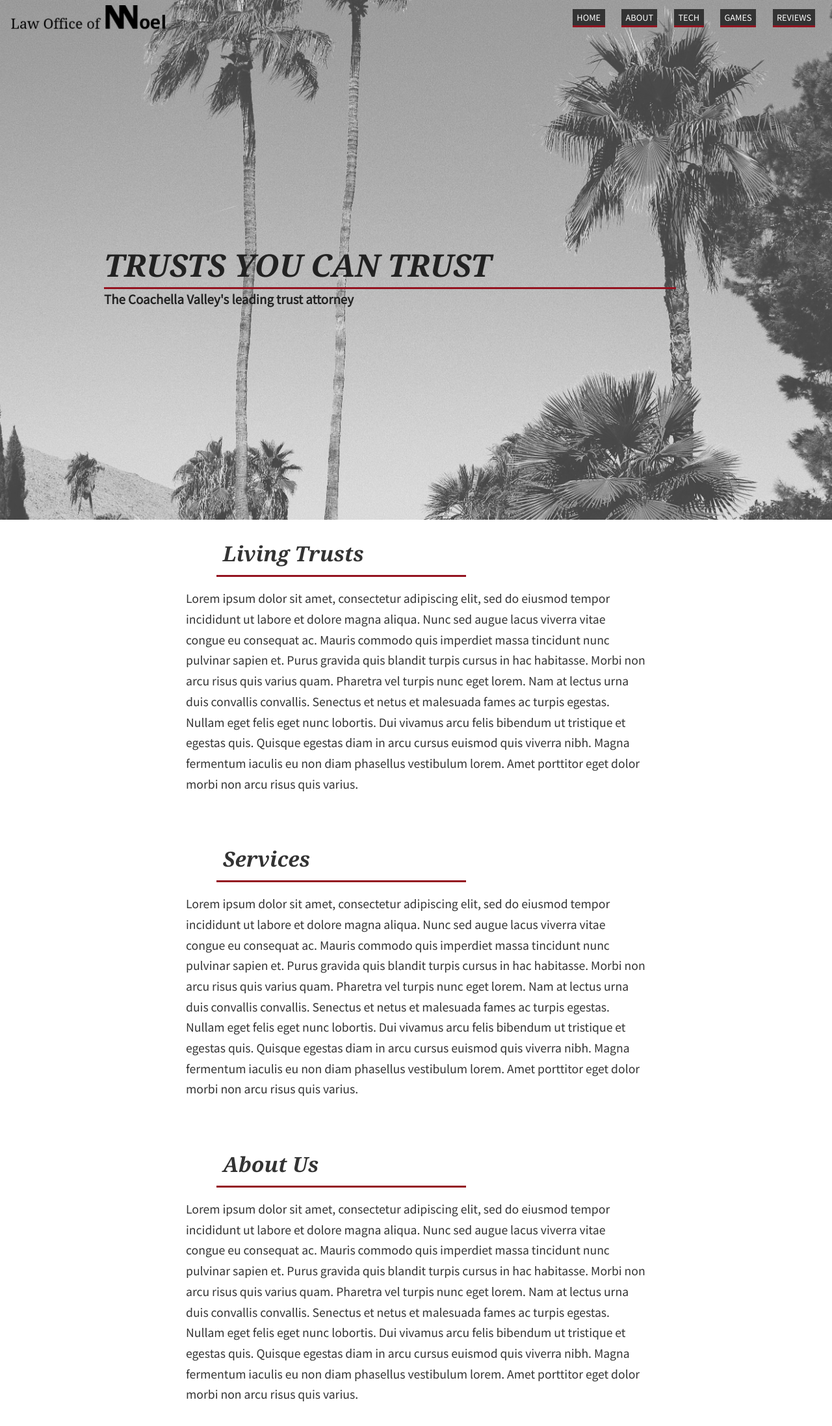
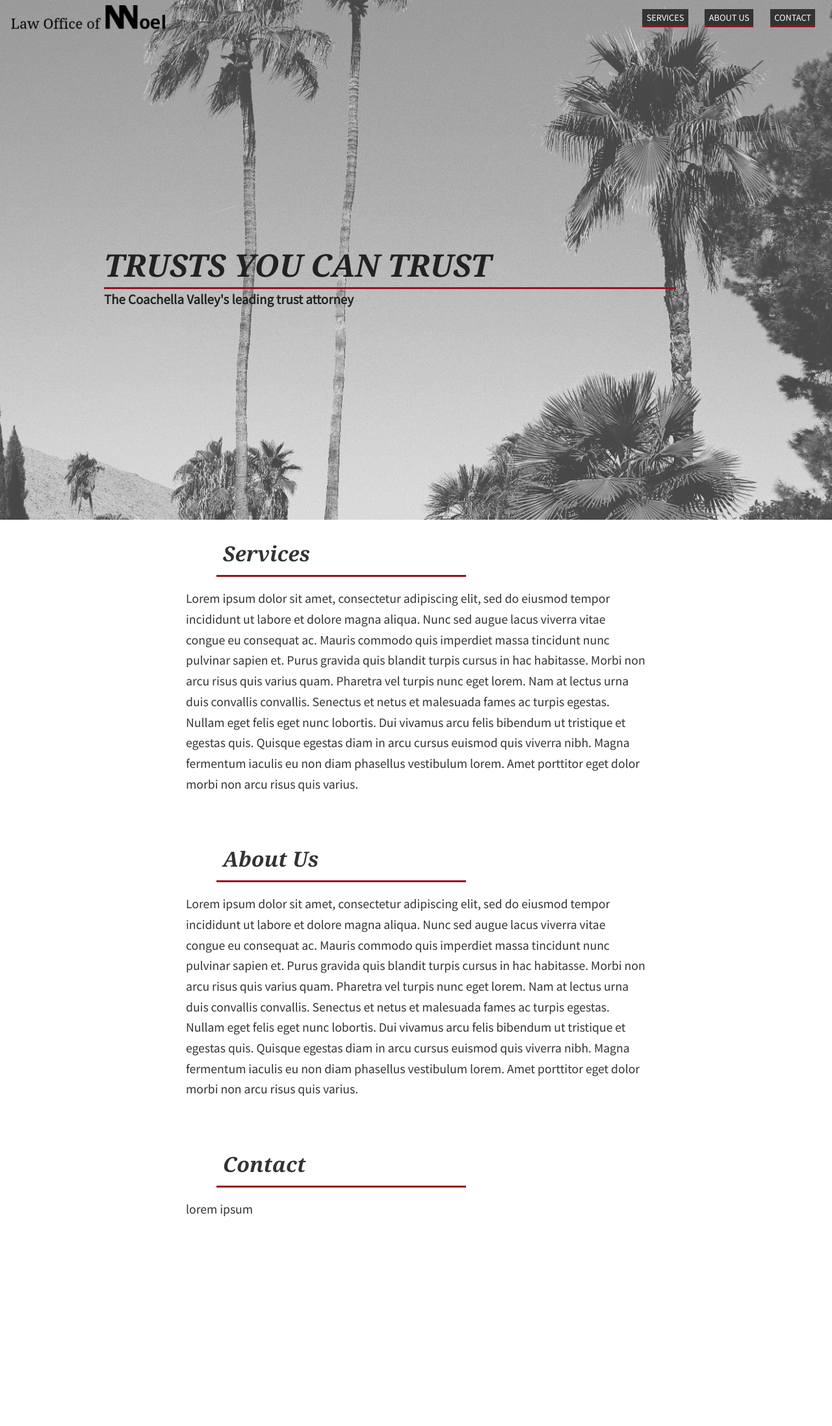
Before and after one commit to jsahlsa/noel_law, a plain HTML site: page index.html in a window 1280 px wide. Shown: the top 2195 px of the page at 65% size. After the commit the page ends 1924 px from the top, so only its background shows below. Drawn offline with nearby package versions, Linux system fonts and the light colour scheme.

Commit message:
Shortened menu

```diff
--- a/css/_hamnavbar.scss
+++ b/css/_hamnavbar.scss
@@ -40,9 +40,8 @@
   stroke: white;
 }
 .ham1.active .line {
-    stroke: white;
+  stroke: white;
 }
-
 #hamnav {
   width: 100%;
   display: flex;
@@ -142,8 +141,9 @@
   #hamitems { display: none; }
   #hamnav input:checked ~ #hamitems {
     display: block;
+    opacity: 95%;
     z-index: 98;
     background: $secondary-color;
-    height: 100vh;
+    height: 80vh;
   }
 }
--- a/index.html
+++ b/index.html
@@ -64,11 +64,9 @@
 
       <!-- [MENU ITEMS] -->
       <ul id="hamitems">
-        <li><a href="index.html">Home</a></li>
-        <li><a href="about.html">About</a></li>
-        <li><a href="tech.html">Tech</a></li>
-        <li><a href="games.html">Games</a></li>
-        <li><a href="reviews.html">Reviews</a></li>
+        <li><a href="#services">Services</a></li>
+        <li><a href="#about_us">About Us</a></li>
+        <li><a href="#contact">contact</a></li>
       </ul>
     </nav>
     <!-- Main call to action -->
@@ -78,32 +76,22 @@
     </div>
   </main>
   <div class="all items wrapper">
+
     <div class="page wrapper">
-      <section class="two" id="Living Trusts">
-        <h2>Living Trusts</h2>
-        <p>Lorem ipsum dolor sit amet, consectetur adipiscing elit, sed do eiusmod tempor incididunt ut labore et dolore magna aliqua. Nunc sed augue lacus viverra vitae congue eu consequat ac. Mauris commodo quis imperdiet massa tincidunt nunc pulvinar sapien et. Purus gravida quis blandit turpis cursus in hac habitasse. Morbi non arcu risus quis varius quam. Pharetra vel turpis nunc eget lorem. Nam at lectus urna duis convallis convallis. Senectus et netus et malesuada fames ac turpis egestas. Nullam eget felis eget nunc lobortis. Dui vivamus arcu felis bibendum ut tristique et egestas quis. Quisque egestas diam in arcu cursus euismod quis viverra nibh. Magna fermentum iaculis eu non diam phasellus vestibulum lorem. Amet porttitor eget dolor morbi non arcu risus quis varius.</p>
-      </section>
-    </div>
-    <div class="page wrapper">
-      <section class="three" id="Services">
+      <section class="three" id="services">
         <h2>Services</h2>
         <p>Lorem ipsum dolor sit amet, consectetur adipiscing elit, sed do eiusmod tempor incididunt ut labore et dolore magna aliqua. Nunc sed augue lacus viverra vitae congue eu consequat ac. Mauris commodo quis imperdiet massa tincidunt nunc pulvinar sapien et. Purus gravida quis blandit turpis cursus in hac habitasse. Morbi non arcu risus quis varius quam. Pharetra vel turpis nunc eget lorem. Nam at lectus urna duis convallis convallis. Senectus et netus et malesuada fames ac turpis egestas. Nullam eget felis eget nunc lobortis. Dui vivamus arcu felis bibendum ut tristique et egestas quis. Quisque egestas diam in arcu cursus euismod quis viverra nibh. Magna fermentum iaculis eu non diam phasellus vestibulum lorem. Amet porttitor eget dolor morbi non arcu risus quis varius.</p>
       </section>
     </div>
     <div class="page wrapper">
-      <section class="four" id="About Us">
+      <section class="four" id="about_us">
         <h2>About Us</h2>
         <p>Lorem ipsum dolor sit amet, consectetur adipiscing elit, sed do eiusmod tempor incididunt ut labore et dolore magna aliqua. Nunc sed augue lacus viverra vitae congue eu consequat ac. Mauris commodo quis imperdiet massa tincidunt nunc pulvinar sapien et. Purus gravida quis blandit turpis cursus in hac habitasse. Morbi non arcu risus quis varius quam. Pharetra vel turpis nunc eget lorem. Nam at lectus urna duis convallis convallis. Senectus et netus et malesuada fames ac turpis egestas. Nullam eget felis eget nunc lobortis. Dui vivamus arcu felis bibendum ut tristique et egestas quis. Quisque egestas diam in arcu cursus euismod quis viverra nibh. Magna fermentum iaculis eu non diam phasellus vestibulum lorem. Amet porttitor eget dolor morbi non arcu risus quis varius.</p>
       </section>
     </div>
+
     <div class="page wrapper">
-      <section class="five" id ="FAQs">
-        <h2>FAQs</h2>
-        <p>Lorem ipsum dolor sit amet, consectetur adipiscing elit, sed do eiusmod tempor incididunt ut labore et dolore magna aliqua. Nunc sed augue lacus viverra vitae congue eu consequat ac. Mauris commodo quis imperdiet massa tincidunt nunc pulvinar sapien et. Purus gravida quis blandit turpis cursus in hac habitasse. Morbi non arcu risus quis varius quam. Pharetra vel turpis nunc eget lorem. Nam at lectus urna duis convallis convallis. Senectus et netus et malesuada fames ac turpis egestas. Nullam eget felis eget nunc lobortis. Dui vivamus arcu felis bibendum ut tristique et egestas quis. Quisque egestas diam in arcu cursus euismod quis viverra nibh. Magna fermentum iaculis eu non diam phasellus vestibulum lorem. Amet porttitor eget dolor morbi non arcu risus quis varius.</p>
-      </section>
-    </div>
-    <div class="page wrapper">
-      <section class="six" id="Contact">
+      <section class="six" id="contact">
         <h2>Contact</h2>
         <p>lorem ipsum</p>
         <!-- insert contact form and button -->
@@ -112,6 +100,7 @@
       </section>
     </div>
   </div>
+
   <script src="js/vendor/modernizr-3.7.1.min.js"></script>
   <script src="https://code.jquery.com/jquery-3.3.1.min.js" integrity="sha256-FgpCb/KJQlLNfOu91ta32o/NMZxltwRo8QtmkMRdAu8=" crossorigin="anonymous"></script>
   <script>window.jQuery || document.write('<script src="js/vendor/jquery-3.3.1.min.js"><\/script>')</script>
```
Also changed, not shown: css/styles.css, 1 other file.
